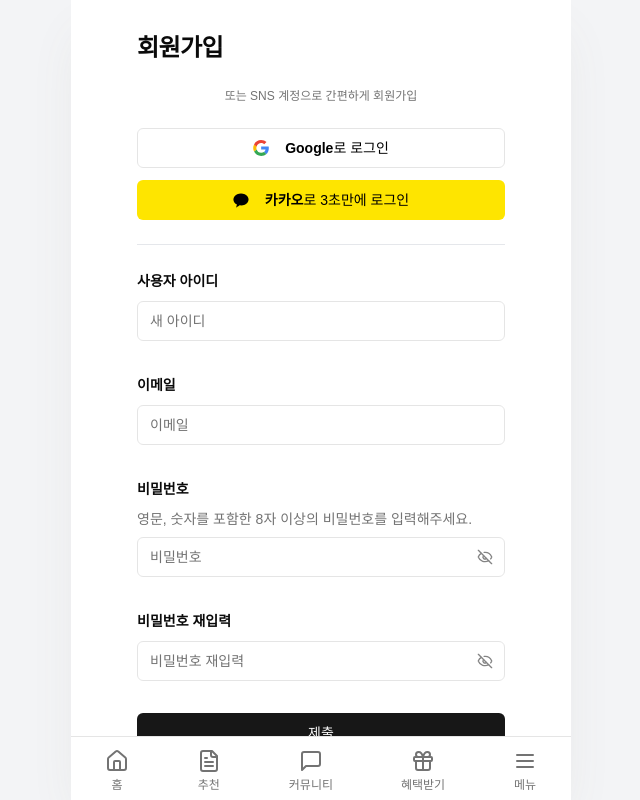
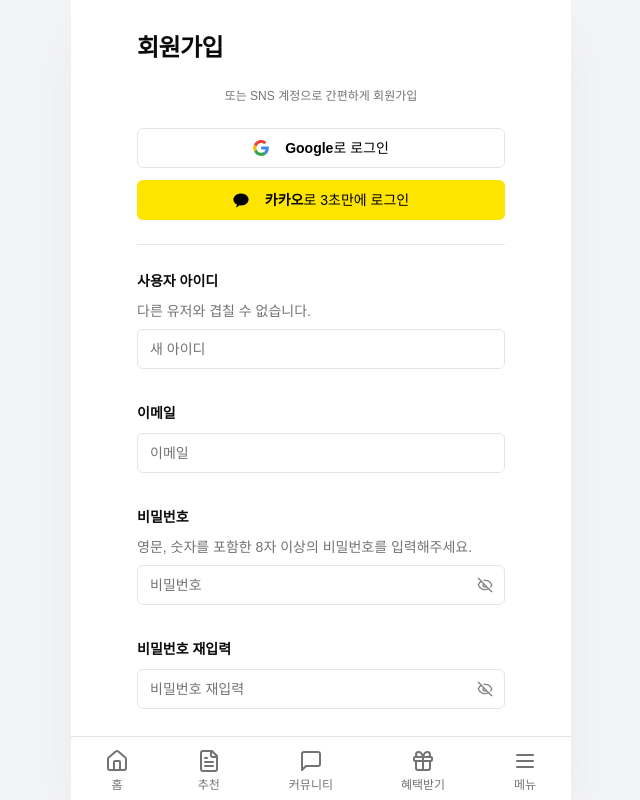
Before and after one commit to ds5105119/lople-front, a Next.js app: page /accounts/emailsignup in a window 1280 px wide. Shown: the whole page, without its empty margins (319-959 px from the left). Built offline with nearby package versions, Linux system fonts and the light colour scheme.

Commit message:
빌드 테스트

```diff
--- a/src/components/form/emailsignupform.tsx
+++ b/src/components/form/emailsignupform.tsx
@@ -43,6 +43,7 @@ export default function SignUpForm() {
           render={({ field }) => (
             <FormItem>
               <FormLabel className="font-bold">사용자 아이디</FormLabel>
+              <FormDescription>다른 유저와 겹칠 수 없습니다.</FormDescription>
               <FormControl>
                 <Input placeholder="새 아이디" {...field} />
               </FormControl>
```
